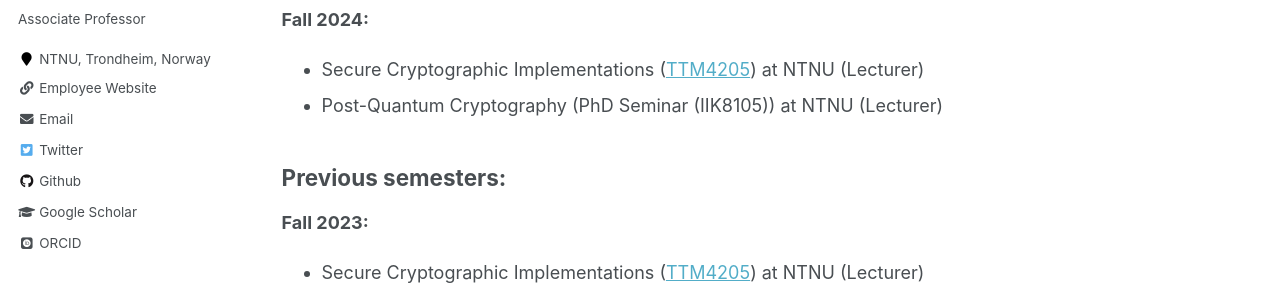
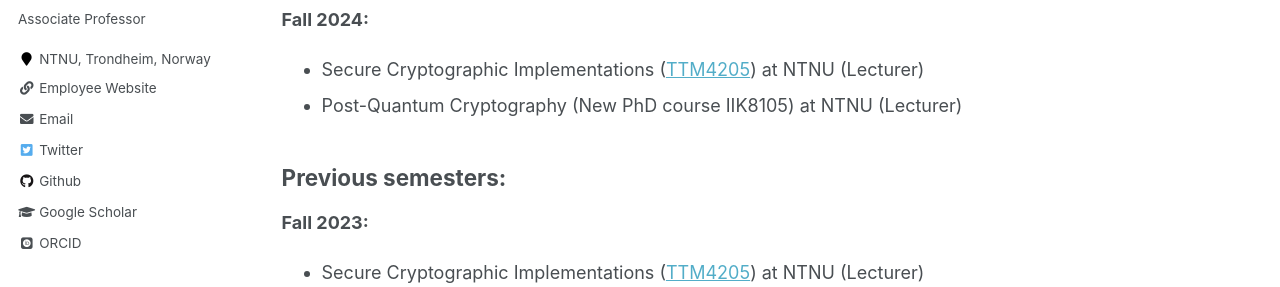
Before and after one commit to tjesi/tjesi.github.io, a Jekyll site: the page built from _pages/teaching.md, in a window 1280 px wide and 900 px high. Shown: the part 326-613 px from the top of the window. Built offline with Jekyll 4.4.1, drawn with Linux system fonts in a browser that asks for light colours; some web fonts are replaced.

Commit message:
Update teaching.md

```diff
--- a/_pages/teaching.md
+++ b/_pages/teaching.md
@@ -14,7 +14,7 @@ author_profile: true
 **Fall 2024:**
 
 * Secure Cryptographic Implementations ([TTM4205](https://www.ntnu.edu/studies/courses/TTM4205)) at NTNU (Lecturer)
-* Post-Quantum Cryptography (PhD Seminar (IIK8105)) at NTNU (Lecturer)
+* Post-Quantum Cryptography (New PhD course IIK8105) at NTNU (Lecturer)
 
 ## Previous semesters:
 
```
